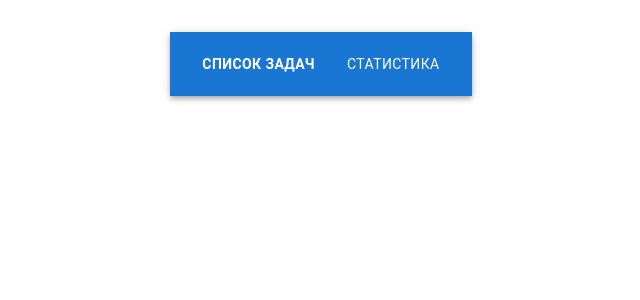
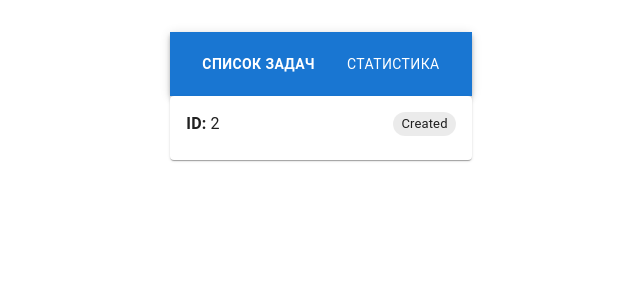
Before and after one commit to artashesfrangyan/task-tracker, a React app: page / in a window 1280 px wide. Shown: the top 300 px of the page, without its empty margins (319-959 px from the left). Built offline with nearby package versions, Linux system fonts and the light colour scheme; the HTML template or start-up script is replaced by a standard one.

Commit message:
создал карточку задачи

```diff
--- /dev/null
+++ b/src/entities/task/ui/TaskCard.tsx
@@ -0,0 +1,33 @@
+import type { Task } from "../model/types"
+import type { FC } from "react"
+import { Box, Card, CardContent, Chip, Typography } from "@mui/material"
+
+const statusColors: Record<string, 'default' | 'warning' | 'success'> = {
+    created: 'default',
+    'in-progress': 'warning',
+    completed: 'success'
+}
+
+interface TaskCardProps {
+    task: Task;
+}
+
+export const TaskCard: FC<TaskCardProps> = ({ task }) => {
+    return (
+        <Card sx={{ mb: 2 }}>
+            <CardContent>
+                <Box sx={{ display: 'flex', justifyContent: 'space-between', alignItems: 'center'}}>
+                    <Typography variant="body1">
+                        <strong>ID:</strong> {task.id}
+                    </Typography>
+                    <Chip
+                        label={task.status}
+                        color={statusColors[task.status]}
+                        size="small"
+                        sx={{ textTransform: 'capitalize' }}
+                    />
+                </Box>
+            </CardContent>
+        </Card>
+    )
+}
--- a/src/shared/ui/Layout/Layout.tsx
+++ b/src/shared/ui/Layout/Layout.tsx
@@ -2,11 +2,13 @@ import { Box, Container } from "@mui/material"
 import type { FC } from "react"
 import { Header } from "../Header/Header"
 import { Outlet } from "react-router-dom"
+import { TaskCard } from "../../../entities/task/ui/TaskCard"
 
 export const Layout: FC = () => {
     return (
         <Box sx={{ display: 'flex', flexDirection: 'column', minHeight: '100dvh' }}>
             <Header />
+            <TaskCard task={{ id: '2', status: 'created' }} />
             <Container component="main" sx={{ flex: 1, py: 3}}>
                 <Outlet />
             </Container>
```
